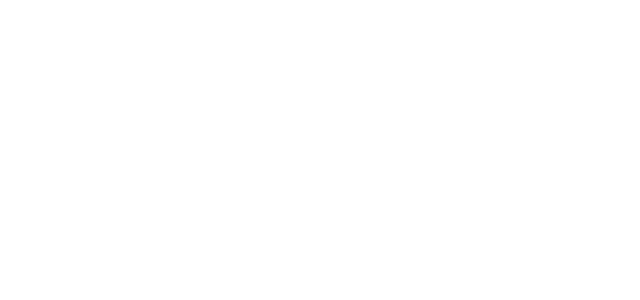
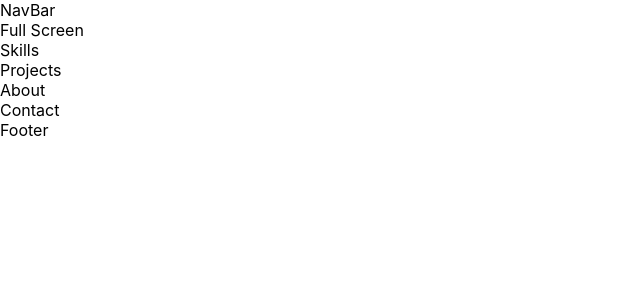
Before and after one commit to tatia-burdett/my-portfolio, a React (Create React App) app: page / in a window 1280 px wide. Shown: the top 300 px of the page, without its empty margins (0-640 px from the left). Built offline with nearby package versions, Linux system fonts and the light colour scheme.

Commit message:
add componenets

```diff
--- a/src/App.js
+++ /dev/null
@@ -1,11 +0,0 @@
-import React from 'react';
-
-function App() {
-  return (
-    <main className='App'>
-      {/* content goes here */}
-    </main>
-  );
-}
-
-export default App;
--- /dev/null
+++ b/src/components/About/About.js
@@ -0,0 +1,11 @@
+import React from 'react'
+
+class About extends React.Component {
+  render() {
+    return (
+      <div>About</div>
+    )
+  }
+}
+
+export default About
--- /dev/null
+++ b/src/components/App/App.js
@@ -0,0 +1,26 @@
+import React from 'react';
+
+import NavBar from '../NavBar/NavBar'
+import FullScreen from '../FullScreen/FullScreen'
+import Skills from '../Skills/Skills'
+import Projects from '../Projects/Projects'
+import About from '../About/About'
+import Contact from '../Contact/Contact'
+import Footer from '../Footer/Footer'
+
+
+function App() {
+  return (
+    <div className='App'>
+      <NavBar />
+      <FullScreen />
+      <Skills />
+      <Projects />
+      <About />
+      <Contact />
+      <Footer />
+    </div>
+  );
+}
+
+export default App;
--- /dev/null
+++ b/src/components/Contact/Contact.js
@@ -0,0 +1,11 @@
+import React from 'react'
+
+class Contact extends React.Component {
+  render() {
+    return (
+      <div>Contact</div>
+    )
+  }
+}
+
+export default Contact
--- /dev/null
+++ b/src/components/Footer/Footer.js
@@ -0,0 +1,11 @@
+import React from 'react'
+
+class Footer extends React.Component {
+  render() {
+    return (
+      <div>Footer</div>
+    )
+  }
+}
+
+export default Footer
--- /dev/null
+++ b/src/components/FullScreen/FullScreen.js
@@ -0,0 +1,11 @@
+import React from 'react'
+
+class FullScreen extends React.Component {
+  render() {
+    return (
+      <div>Full Screen</div>
+    )
+  }
+}
+
+export default FullScreen
--- /dev/null
+++ b/src/components/NavBar/NavBar.js
@@ -0,0 +1,11 @@
+import React from 'react'
+
+class NavBar extends React.Component {
+  render() {
+    return (
+      <div>NavBar</div>
+    )
+  }
+}
+
+export default NavBar
--- /dev/null
+++ b/src/components/Projects/Projects.js
@@ -0,0 +1,11 @@
+import React from 'react'
+
+class Projects extends React.Component {
+  render() {
+    return (
+      <div>Projects</div>
+    )
+  }
+}
+
+export default Projects
--- /dev/null
+++ b/src/components/Skills/Skills.js
@@ -0,0 +1,11 @@
+import React from 'react'
+
+class Skills extends React.Component {
+  render() {
+    return (
+      <div>Skills</div>
+    )
+  }
+}
+
+export default Skills
--- a/src/index.js
+++ b/src/index.js
@@ -1,6 +1,6 @@
 import React from 'react';
 import ReactDOM from 'react-dom';
-import App from './App';
+import App from './components/App/App';
 import './index.css';
 
 ReactDOM.render(<App />, document.getElementById('root'));
```
Also changed, not shown: 1 other file (tests, documents, lock files or other folders).
